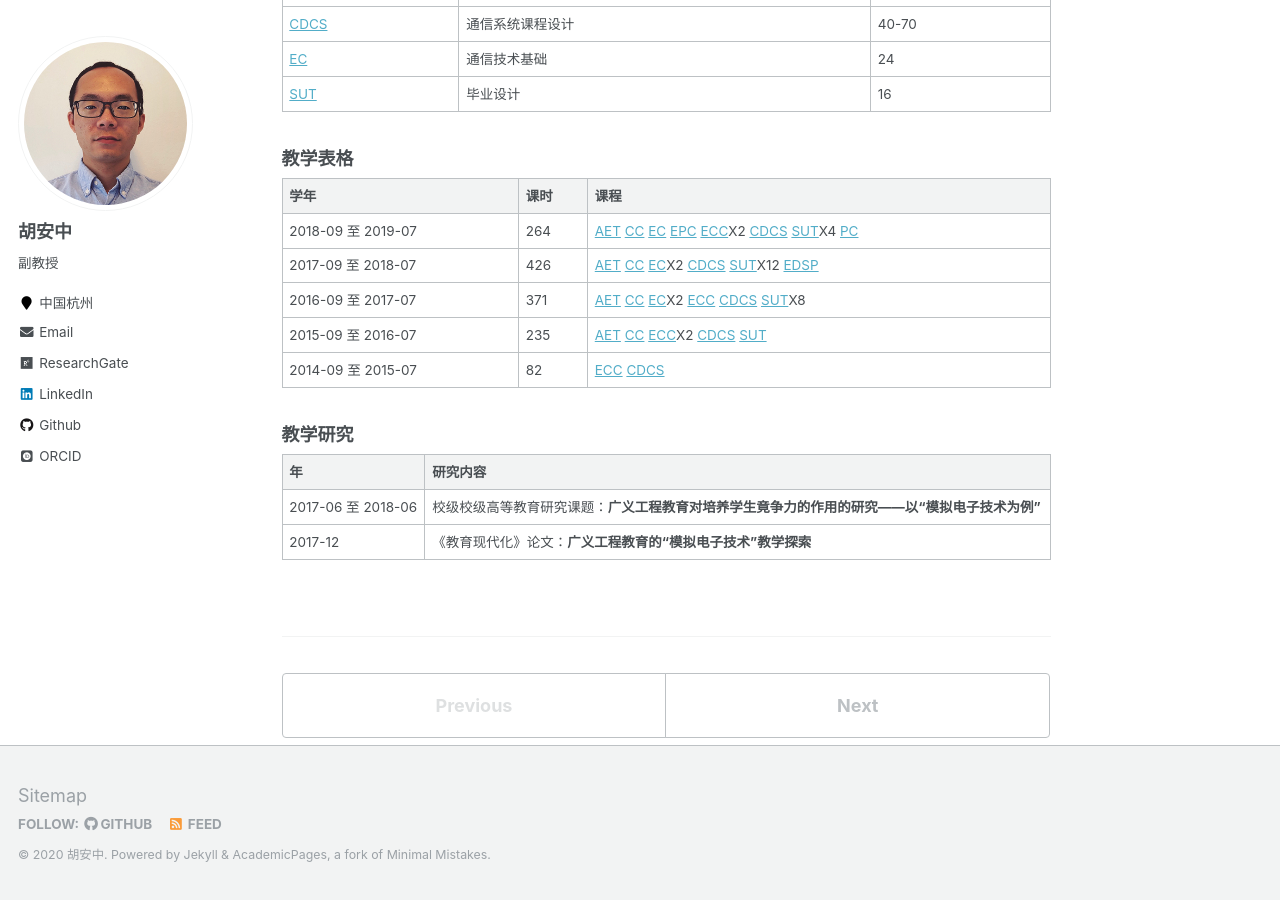
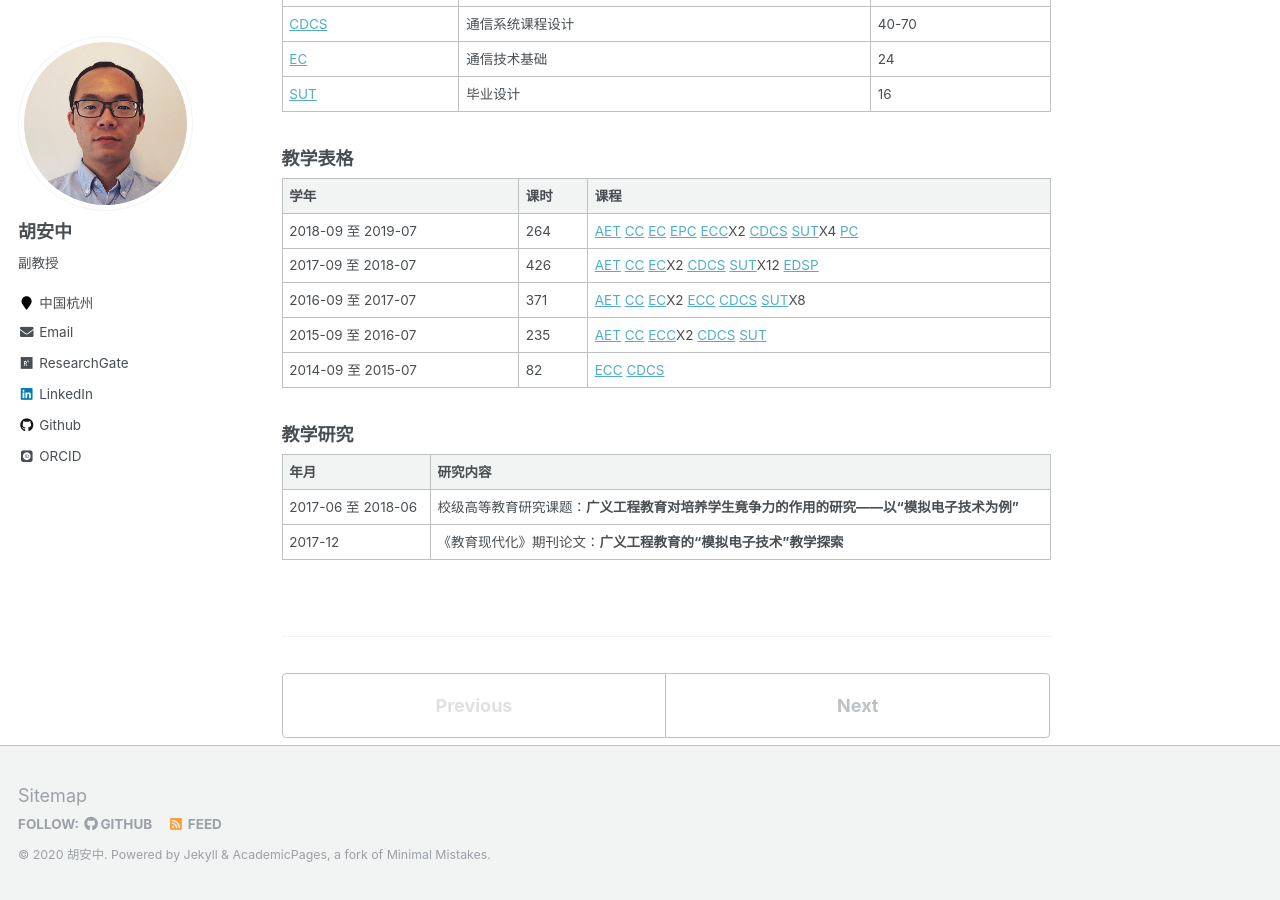
Before and after one commit to anzhonghu/ch, a Jekyll site: the page built from _teaching/2014-spring-teaching-1.md, in a window 1280 px wide and 900 px high, scrolled down 545 px. Built offline with Jekyll 4.4.1, drawn with Linux system fonts in a browser that asks for light colours; some web fonts are replaced.

Commit message:
Update 2014-spring-teaching-1.md

```diff
--- a/_teaching/2014-spring-teaching-1.md
+++ b/_teaching/2014-spring-teaching-1.md
@@ -35,7 +35,7 @@ location: "中国杭州"
 
 ### 教学研究
 
-| 年            | 研究内容                                             |
+| 年月           | 研究内容                                             |
 | --------         | ----------------------------------------------- |
-| 2017-06 至 2018-06   | 校级校级高等教育研究课题：**广义工程教育对培养学生竟争力的作用的研究——以“模拟电子技术为例”**|
-| 2017-12| 《教育现代化》论文：**广义工程教育的“模拟电子技术”教学探索** |
+| 2017-06 至 2018-06   | 校级高等教育研究课题：**广义工程教育对培养学生竟争力的作用的研究——以“模拟电子技术为例”** |
+| 2017-12| 《教育现代化》期刊论文：**广义工程教育的“模拟电子技术”教学探索** |
```
